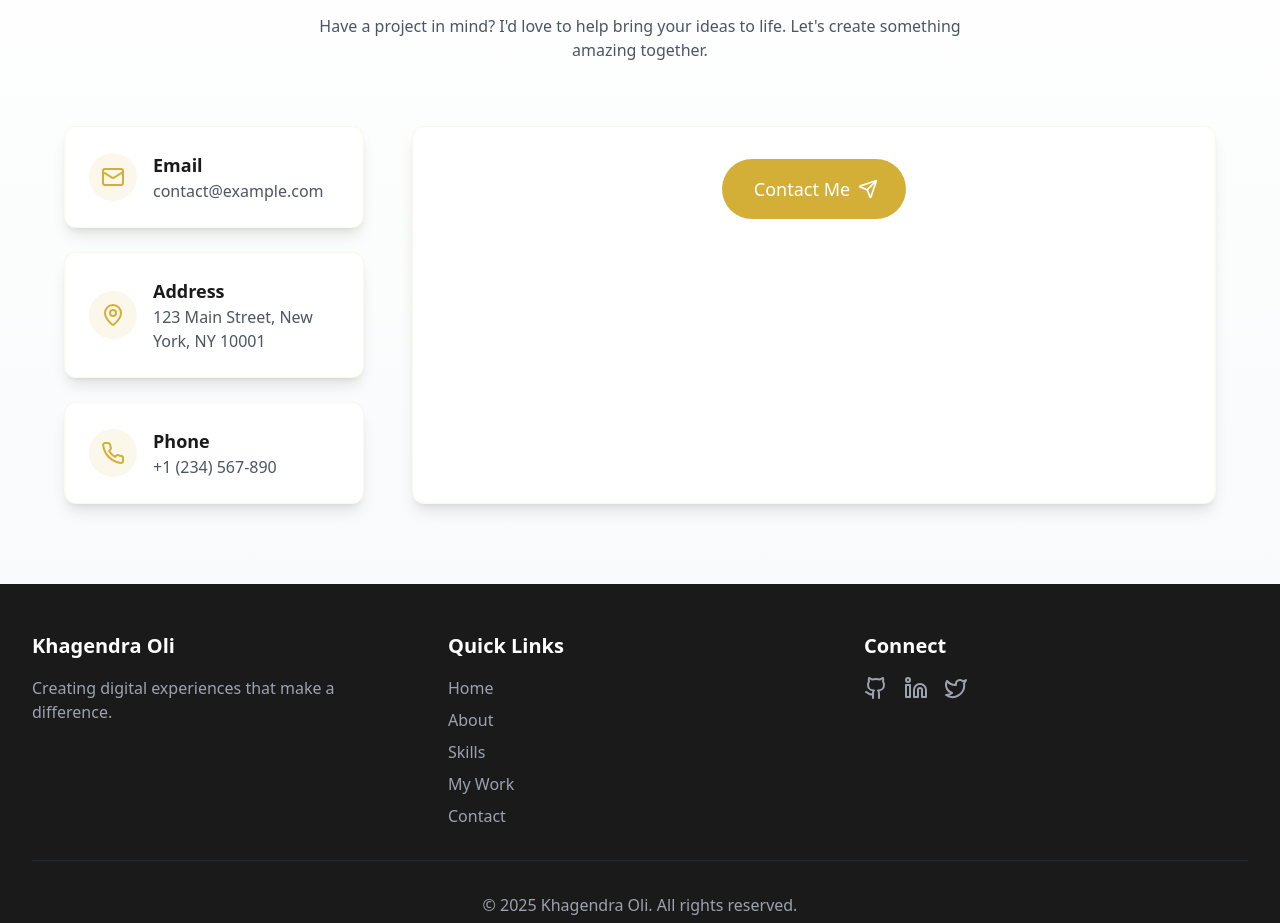
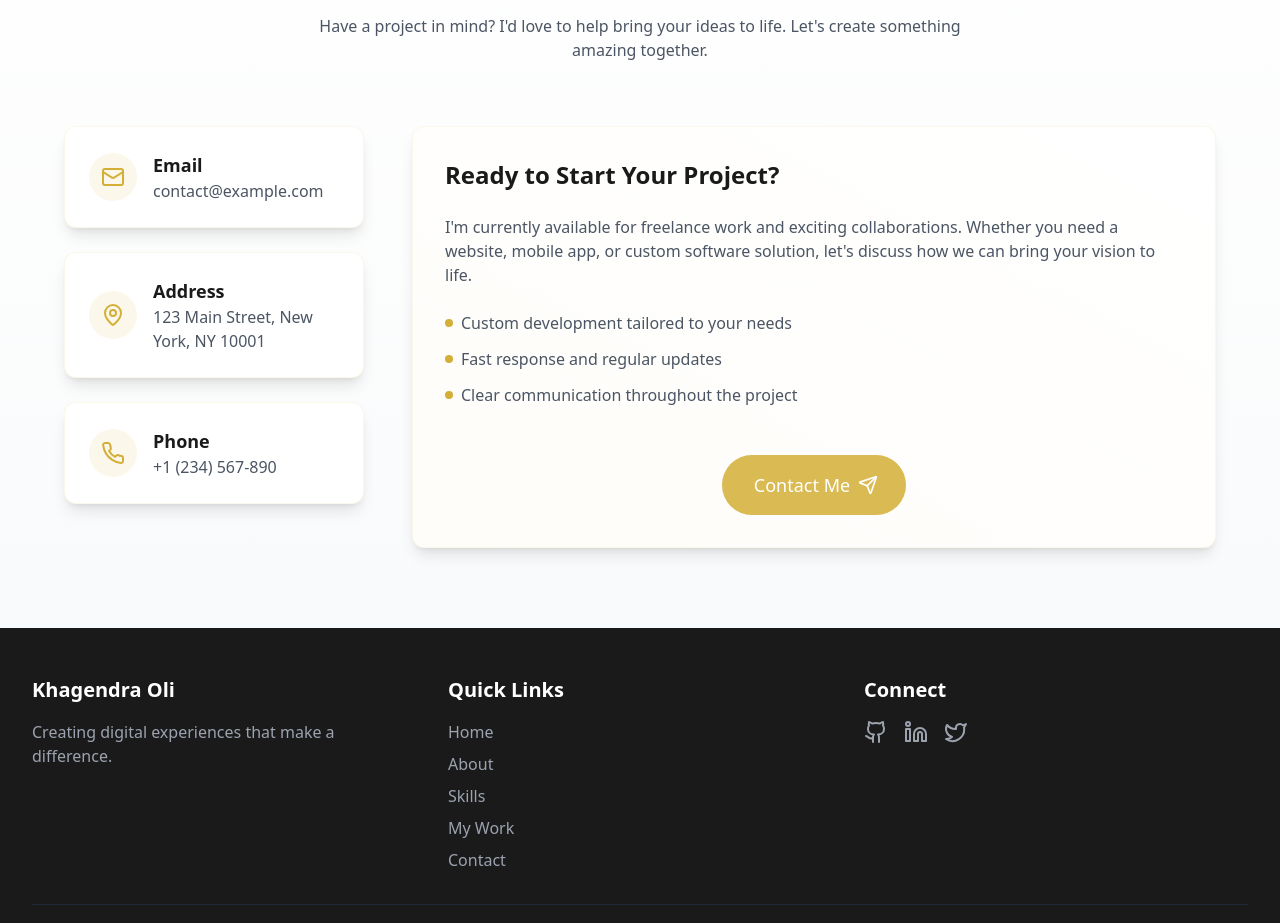
Before and after one commit to Khagendra-Oleee/vibrant-identity-site, a React (Vite) app: page / in a window 1280 px wide. Shown: the part 2764-3687 px from the top of the page. Built offline with nearby package versions, Linux system fonts and the light colour scheme.

Commit message:
Improve Contact Section
Improved the styling and presentation of the "Contact Me" button in the contact section, adding visual effects for a more professional look.

```diff
--- a/src/components/Contact.tsx
+++ b/src/components/Contact.tsx
@@ -92,25 +92,77 @@ const Contact = () => {
             </motion.div>
           </div>
 
-          <div className="bg-white rounded-xl shadow-lg p-8 border border-accent/10">
           <motion.div
             initial={{ opacity: 0, y: 20 }}
             whileInView={{ opacity: 1, y: 0 }}
             transition={{ duration: 0.5 }}
             viewport={{ once: true }}
-              className="flex flex-col items-center"
+            className="bg-white rounded-xl shadow-lg border border-accent/10 overflow-hidden"
+          >
+            <div className="p-8 relative">
+              <motion.div
+                className="absolute inset-0 bg-gradient-to-tr from-accent/5 to-transparent"
+                animate={{
+                  opacity: [0.5, 0.8, 0.5],
+                }}
+                transition={{
+                  duration: 3,
+                  repeat: Infinity,
+                  repeatType: "reverse",
+                }}
+              />
+              <div className="relative z-10 space-y-6">
+                <h3 className="text-2xl font-bold text-primary">Ready to Start Your Project?</h3>
+                <p className="text-gray-600">
+                  I'm currently available for freelance work and exciting collaborations.
+                  Whether you need a website, mobile app, or custom software solution,
+                  let's discuss how we can bring your vision to life.
+                </p>
+                <ul className="space-y-3 text-gray-600">
+                  <li className="flex items-center">
+                    <span className="w-2 h-2 bg-accent rounded-full mr-2"></span>
+                    Custom development tailored to your needs
+                  </li>
+                  <li className="flex items-center">
+                    <span className="w-2 h-2 bg-accent rounded-full mr-2"></span>
+                    Fast response and regular updates
+                  </li>
+                  <li className="flex items-center">
+                    <span className="w-2 h-2 bg-accent rounded-full mr-2"></span>
+                    Clear communication throughout the project
+                  </li>
+                </ul>
+                <motion.div
+                  className="flex justify-center pt-6"
+                  whileHover={{ scale: 1.02 }}
                 >
                   <motion.button
                     onClick={handleWhatsAppClick}
-                whileHover={{ scale: 1.05, boxShadow: "0 10px 30px rgba(212, 175, 55, 0.2)" }}
+                    className="relative inline-flex items-center px-8 py-4 bg-accent text-white rounded-full text-lg font-medium overflow-hidden group"
+                    whileHover={{ scale: 1.05 }}
                     whileTap={{ scale: 0.95 }}
-                className="inline-flex items-center px-8 py-4 bg-accent text-white rounded-full text-lg font-medium hover:bg-accent/90 transition-all duration-200"
                   >
+                    <motion.div
+                      className="absolute inset-0 bg-white opacity-20"
+                      animate={{
+                        scale: [1, 2],
+                        opacity: [0.2, 0],
+                      }}
+                      transition={{
+                        duration: 1,
+                        repeat: Infinity,
+                        repeatType: "loop",
+                      }}
+                    />
+                    <span className="relative flex items-center">
                       Contact Me
-                <Send className="ml-2 -mr-1 h-5 w-5" />
+                      <Send className="ml-2 -mr-1 h-5 w-5 group-hover:translate-x-1 transition-transform" />
+                    </span>
                   </motion.button>
                 </motion.div>
               </div>
+            </div>
+          </motion.div>
         </div>
       </div>
     </section>
```
Lines whose indentation alone changed are shown as unchanged.
